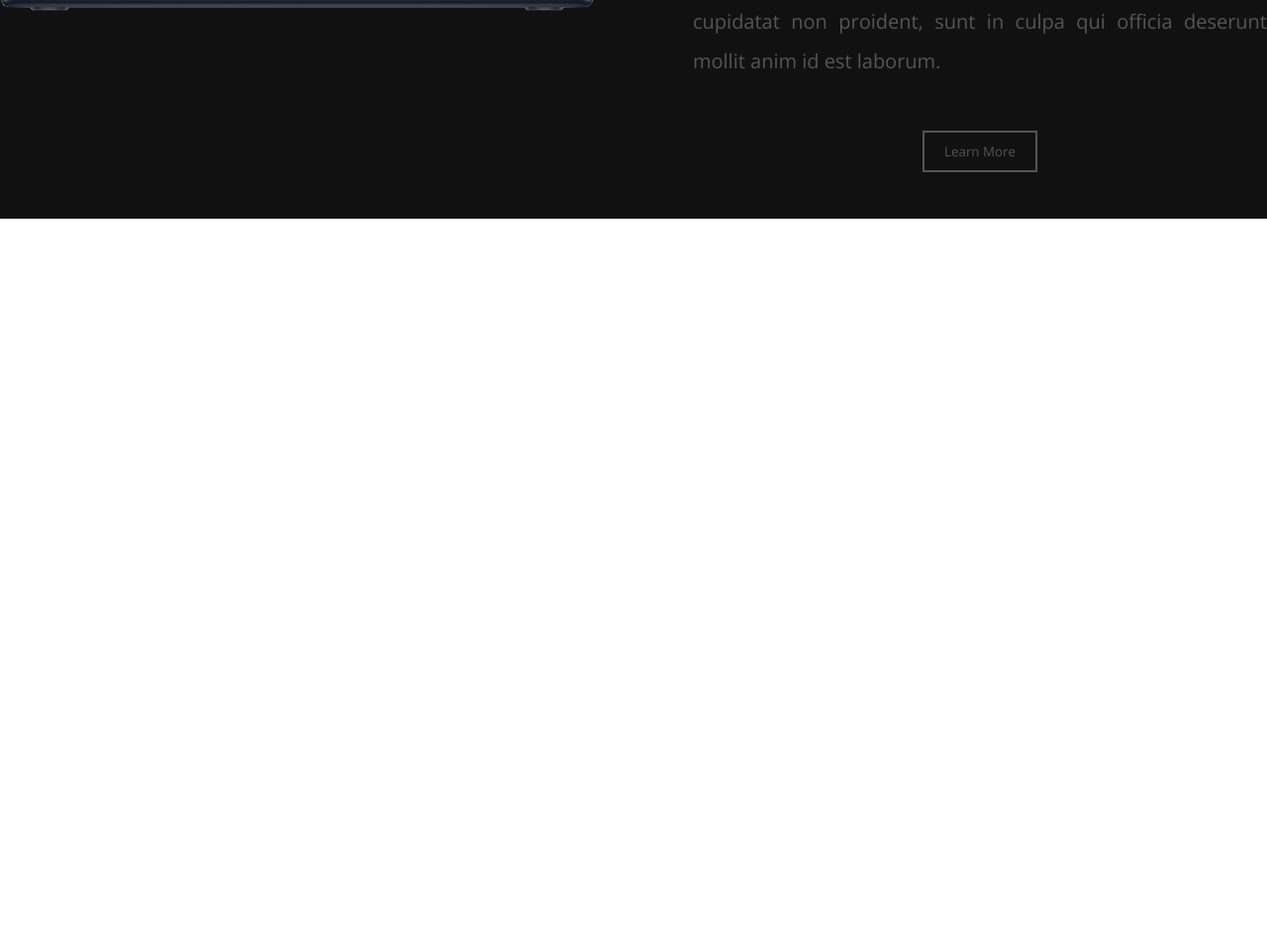
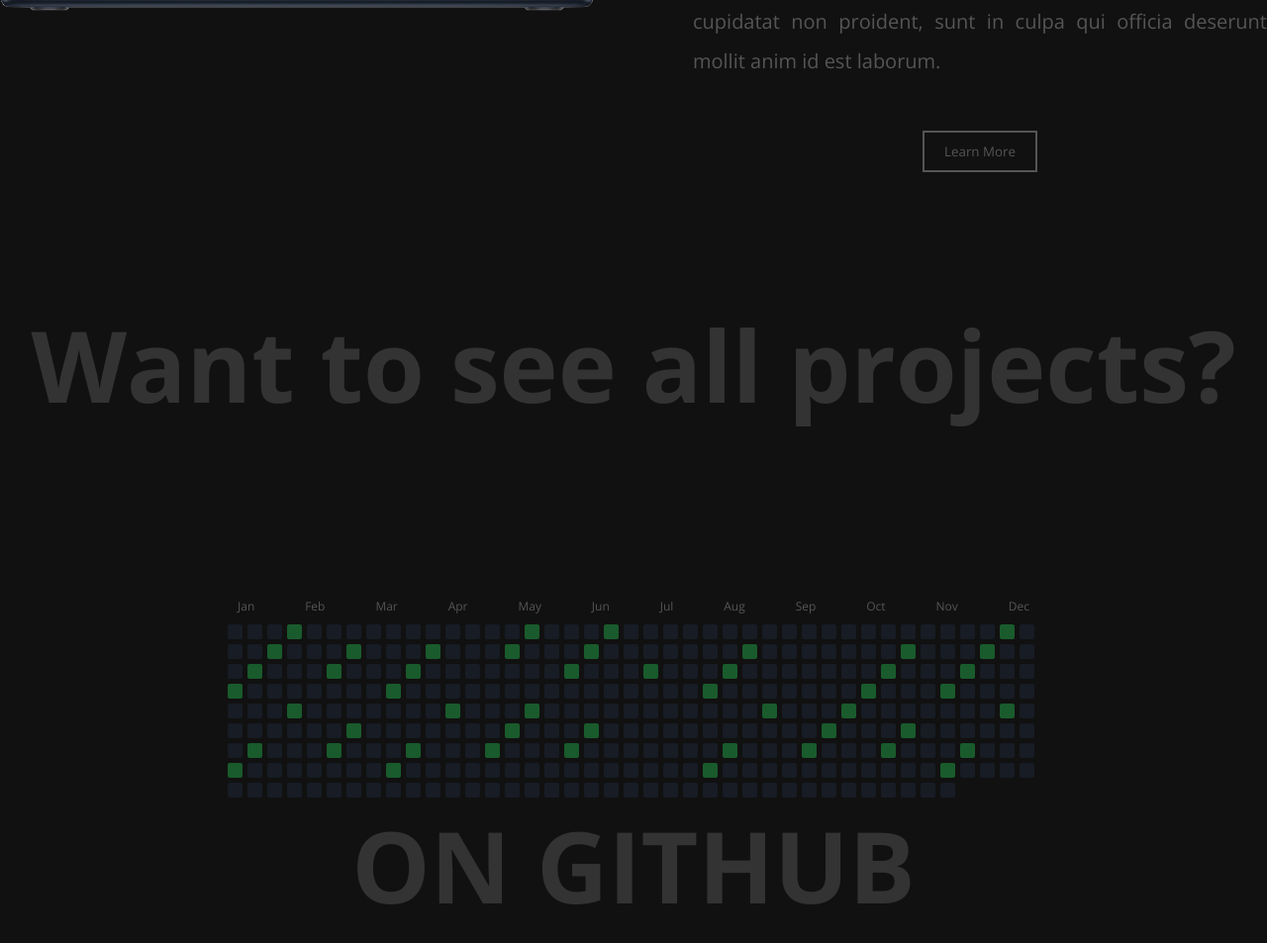
Before and after one commit to Thomas-Leung2021/profile_website, a plain HTML site: page index.html in a window 1280 px wide. Shown: the part 5409-6362 px from the top of the page at 99% size. Before the commit the page ends 5630 px from the top, so only its background shows below. Drawn offline with nearby package versions, Linux system fonts and the light colour scheme.

Commit message:
added fake github

```diff
--- a/app.js
+++ b/app.js
@@ -1 +1,23 @@
-console.log("ha")
+// Create Github boxes
+const boxContainer = document.querySelector('.boxContainer');
+
+const list = [
+  0, 1, 2, 3, 41, 42, 43, 44, 82, 83, 123, 124, 125, 126, 164, 165, 166, 167,
+  205, 206, 246, 247, 287, 288, 5, 6, 46, 47, 87, 88, 128, 129, 169, 170, 210,
+  211, 251, 252, 292, 293, 8, 9, 14, 15, 49, 50, 51, 90, 91, 92, 131, 132, 133,
+  134, 172, 173, 213, 214, 254, 255, 295, 296, 175, 176, 217, 177, 218, 259, 55,
+  56, 96, 97, 137, 138, 178, 179, 219, 220, 260, 261, 217, 218, 259, 260, 261,
+  301, 302, 17, 18, 19, 58, 59, 60, 61, 99, 100, 102, 103, 140, 141, 144, 181,
+  182, 185, 222, 223, 225, 226, 263, 264, 265, 266, 304, 305, 306, 24, 25, 65,
+  66, 67, 106, 107, 108, 147, 148, 149, 150, 188, 189, 229, 230, 270, 271, 311,
+  312, 67, 108, 149, 150, 191, 232, 192, 233, 274, 234, 275, 316, 194, 235, 276,
+  154, 195, 236, 73, 114, 155, 33, 34, 74, 75, 115, 116, 156, 157, 197, 198,
+  238, 239, 279, 280, 320, 321, 36, 37, 38, 39, 77, 78, 79, 80, 118, 119, 159,
+  160, 161, 162, 200, 201, 202, 203, 241, 242, 282, 283, 284, 285, 323, 324,
+  325, 326,
+];
+for (let i = 0; i < 365; i++) {
+  const el = document.createElement('div'); // crete a div
+  el.classList = list.includes(i) ? 'box active' : 'box'; // give a class name
+  boxContainer.appendChild(el); // add to boxContainer
+}
--- a/index.html
+++ b/index.html
@@ -82,7 +82,27 @@
         </div>
       </div>
       <!-- Github -->
-      <div class="github"></div>
+      <div class="githubContainer">
+        <h1 class="githubTitle">Want to see all projects?</h1>
+        <div class="githubChart">
+          <div class="dates">
+            <span>Jan</span>
+            <span>Feb</span>
+            <span>Mar</span>
+            <span>Apr</span>
+            <span>May</span>
+            <span>Jun</span>
+            <span>Jul</span>
+            <span>Aug</span>
+            <span>Sep</span>
+            <span>Oct</span>
+            <span>Nov</span>
+            <span>Dec</span>
+          </div>
+          <div class="boxContainer"></div>
+          <h1 class="githubTitle">ON GITHUB</h1>
+        </div>
+      </div>
     </div>
     <script src="./app.js"></script>
   </body>
--- a/style.css
+++ b/style.css
@@ -208,5 +208,62 @@
   flex-direction: row-reverse;
 }
 
-/* 37:00
+.githubContainer {
+  height: 100vh;
+  display: flex;
+  flex-direction: column;
+  align-items: center;
+  justify-content: space-around;
+}
+
+.githubTitle {
+  font-size: 100px;
+  color: #333;
+}
+
+.githubChart {
+  width: 820px;
+  text-align: center;
+}
+
+.dates {
+  padding: 10px;
+  color: #555;
+  font-size: 12px;
+  /* separate dates */
+  display: flex;
+  justify-content: space-between;
+}
+
+.boxContainer {
+  display: flex;
+  /* Boxes are generated in JS, when the box total length
+  is >820px (defined in .githubChart), boxes will move to the next line. */
+  flex-wrap: wrap;
+  gap: 5px;
+}
+
+.box {
+  width: 15px;
+  height: 15px;
+  background-color: #171c25;
+  border-radius: 2px;
+  cursor: pointer;
+  transition: 3s all ease;
+}
+
+.active:nth-child(4n){
+  background-color: #195b2c;
+}
+
+/* when move hover, odd number with 'active' class will the following CSS */
+.githubChart:hover .active:nth-child(2n+1) {
+  background-color: #195b2c;
+}
+
+.githubChart:hover .active:nth-child(2n) {
+  background-color: #063f24;
+}
+
+/* 47:00
 https://www.youtube.com/watch?v=JbtKDbtqLiQ */
```
